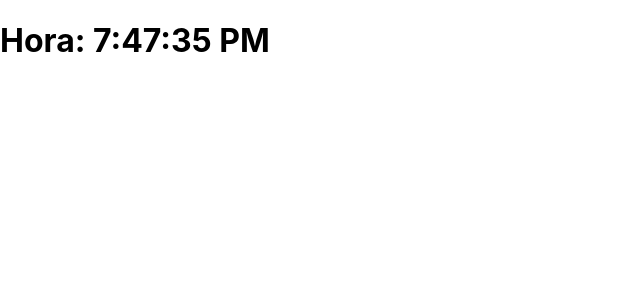
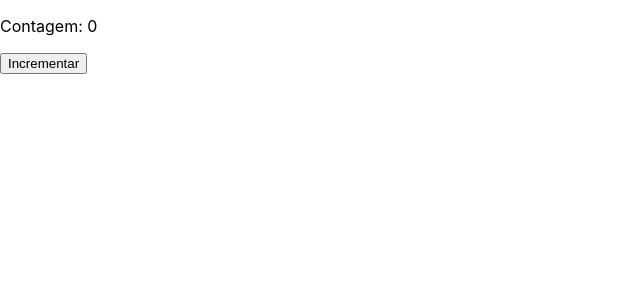
Before and after one commit to jeanmmlima/IMD0404-WEBI, a React (Create React App) app in the folder 13-react-intro/: page / in a window 1280 px wide. Shown: the top 300 px of the page, without its empty margins (0-640 px from the left). Built offline with nearby package versions, Linux system fonts and the light colour scheme.

Commit message:
counter como exemplo de estado

```diff
--- /dev/null
+++ b/13-react-intro/src/Counter.js
@@ -0,0 +1,28 @@
+import React, { Component } from 'react';
+
+class Counter extends Component {
+  constructor(props) {
+    super(props);
+    // Define o estado inicial
+    this.state = {
+      count: 0
+    };
+  }
+
+  incrementCount = () => {
+    this.setState(prevState => ({
+      count: prevState.count + 1
+    }));
+  }
+
+  render() {
+    return (
+      <div>
+        <p>Contagem: {this.state.count}</p>
+        <button onClick={this.incrementCount}>Incrementar</button>
+      </div>
+    );
+  }
+}
+
+export default Counter;
--- a/13-react-intro/src/TimerClass.js
+++ b/13-react-intro/src/TimerClass.js
@@ -7,10 +7,25 @@ class TimerClass extends React.Component {
     this.state = { date: new Date() }
   }
 
+  /**
+   * Este método é invocado imediatamente após um componente
+   * ser montado no DOM (Document Object Model).
+   * Isso ocorre depois que o componente é renderizado pela primeira vez.
+   */
   componentDidMount() {
     setInterval(() => {
       this.setState({ date: new Date() });
     }, 1000);
+  }
+
+  /**
+   * Este método é invocado imediatamente antes de um componente ser desmontado e destruído.
+   *  Isso ocorre quando um componente é removido do DOM.
+   * No exemplo fornecido, o método componentWillUnmount está sendo usado
+   * para limpar qualquer recurso ou estado associado ao componente antes de ser desmontado.
+   */
+  componentWillUnmount() {
+    clearInterval(this.timerId)
   }
 
   render() {
--- a/13-react-intro/src/index.js
+++ b/13-react-intro/src/index.js
@@ -4,6 +4,7 @@ import './index.css';
 import reportWebVitals from './reportWebVitals';
 import Timer from './Timer';
 import TimerClass from './TimerClass';
+import Counter from './Counter';
 
 
 const root = ReactDOM.createRoot(document.getElementById('root'));
@@ -12,7 +13,7 @@ const root = ReactDOM.createRoot(document.getElementById('root'));
 
 function tick() {
   root.render(
-    <TimerClass />
+    <Counter />
   );
 }
 
```
